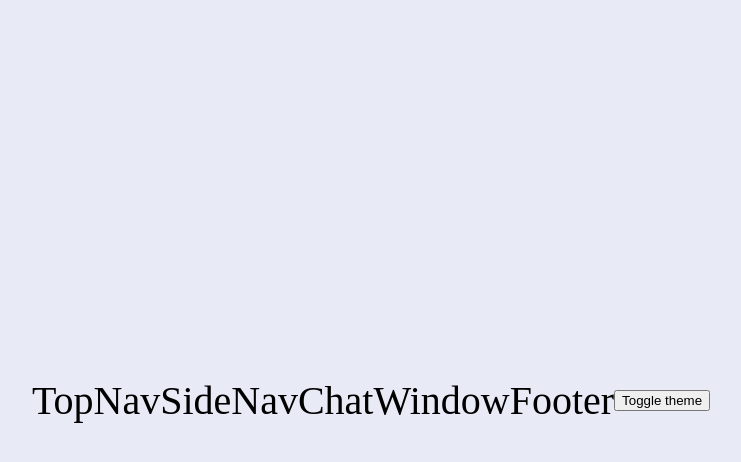
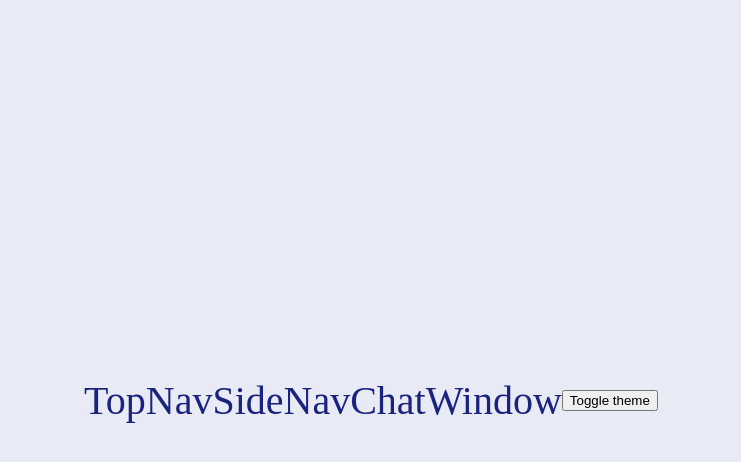
Before and after one commit to rozwijacze/chatty-web, a React (Vite) app: page / in a window 1280 px wide. Both pictures are taken after a click on the button "zaloguj". Shown: the top 462 px of the page, without its empty margins (269-1010 px from the left). Built offline with nearby package versions, Linux system fonts and the light colour scheme.

Commit message:
theme variant class in body

```diff
--- a/src/components/ThemeButton.tsx
+++ b/src/components/ThemeButton.tsx
@@ -1,7 +1,7 @@
-interface Props {
-    toggleMode: () => void;
-}
+import { useTheme } from '../hooks/useTheme';
 
-export const ThemeButton = ({ toggleMode }: Props) => {
-    return <button onClick={() => toggleMode()}>Toggle theme</button>;
+export const ThemeButton = () => {
+    const { toggle } = useTheme();
+
+    return <button onClick={() => toggle()}>Toggle theme</button>;
 };
--- a/src/hooks/useTheme.tsx
+++ b/src/hooks/useTheme.tsx
@@ -1,4 +1,4 @@
-import { useState } from 'react';
+import { useState, useEffect } from 'react';
 
 interface ThemeHook {
     mode: string;
@@ -8,6 +8,11 @@ interface ThemeHook {
 export const useTheme = (): ThemeHook => {
     const [mode, setMode] = useState('light');
 
+    useEffect(() => {
+        document.body.classList.value = "";
+        document.body.classList.add(mode);
+    }, [mode])
+
     const toggle = () => {
         setMode(mode === 'light' ? 'dark' : 'light');
     };
--- a/src/pages/Home/Home.scss
+++ b/src/pages/Home/Home.scss
@@ -5,4 +5,5 @@
     justify-content: center;
     align-items: center;
     background-color: var(--primary-50);
+    color: var(--primary-900)
 }
--- a/src/pages/Home/Home.tsx
+++ b/src/pages/Home/Home.tsx
@@ -1,21 +1,16 @@
-import { TopNav } from '../../components/TopNav';
 import { SideNav } from '../../components/SideNav';
 import { ChatWindow } from '../../components/ChatWindow';
+import './Home.scss';
+import { TopNav } from '../../components/TopNav';
 import { ThemeButton } from '../../components/ThemeButton';
-import { Footer } from '../../components/Footer';
-import './Home.scss';
-import { useTheme } from '../../hooks/useTheme';
 
 export const Home = () => {
-    const theme = useTheme();
-
     return (
-        <div className={`home ${theme.mode}`}>
+        <div className={`home`}>
             <TopNav />
             <SideNav />
             <ChatWindow />
-            <Footer />
-            <ThemeButton toggleMode={theme.toggle} />
+            <ThemeButton />
         </div>
     );
 };
```
